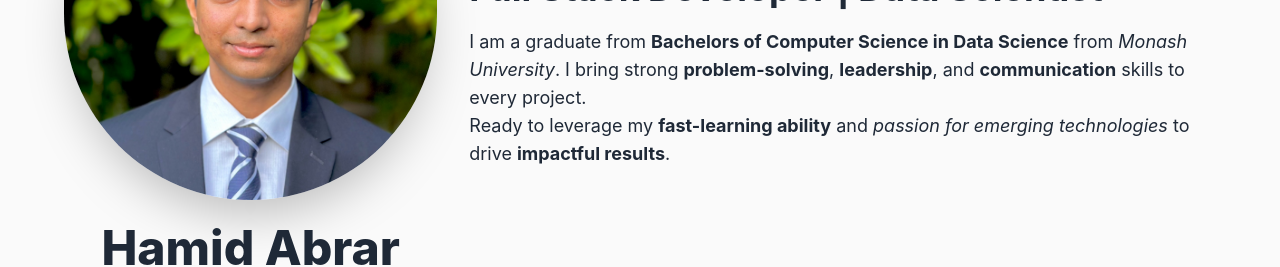
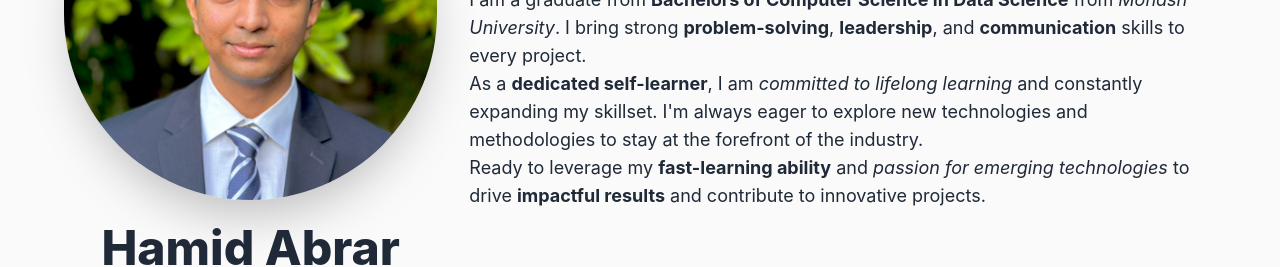
Before and after one commit to MahirAbrar/mahirsportfolio, a React (Create React App) app: page / in a window 1280 px wide. Shown: the part 256-523 px from the top of the page. Built offline with nearby package versions, Linux system fonts and the light colour scheme.

Commit message:
update about section

```diff
--- a/src/components/About.js
+++ b/src/components/About.js
@@ -27,10 +27,18 @@ const About = () => {
           project.
         </p>
         <p className="text-lg ">
+          As a <span className="font-bold">dedicated self-learner</span>, I am{" "}
+          <span className="italic">committed to lifelong learning</span> and
+          constantly expanding my skillset. I'm always eager to explore new
+          technologies and methodologies to stay at the forefront of the
+          industry.
+        </p>
+        <p className="text-lg ">
           Ready to leverage my{" "}
           <span className="font-bold">fast-learning ability</span> and{" "}
-          <span className="italic ">passion for emerging technologies</span> to
-          drive <span className="font-bold">impactful results</span>.
+          <span className="italic">passion for emerging technologies</span> to
+          drive <span className="font-bold">impactful results</span> and
+          contribute to innovative projects.
         </p>
       </div>
     </div>
```
